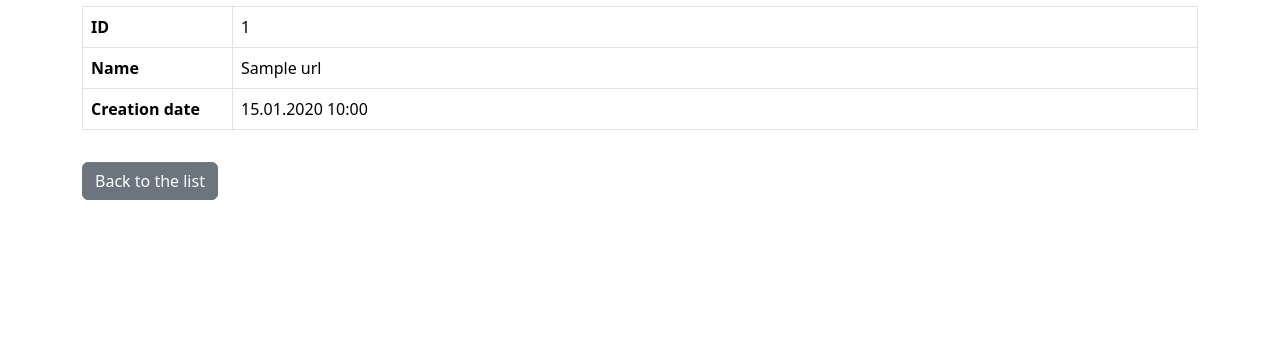
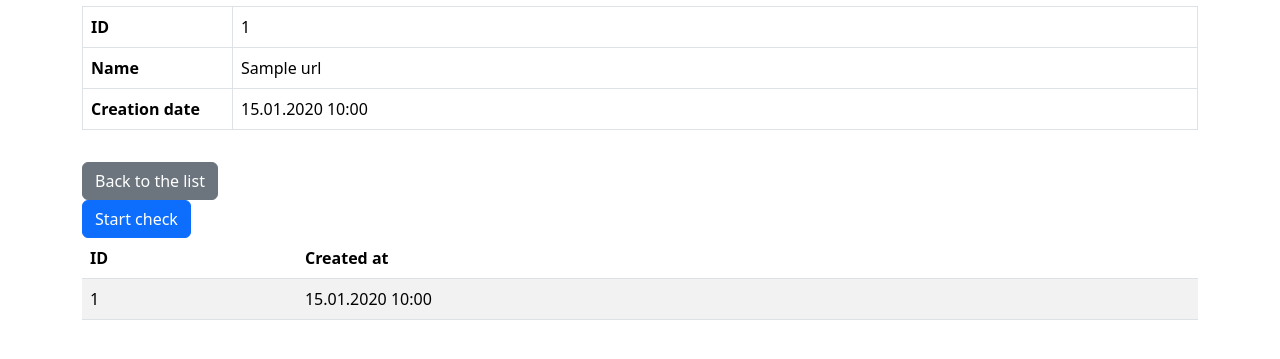
Before and after one commit to DimonDimasik/python-project-83, a Flask app: page /urls/1 in a window 1280 px wide. Shown: the part 146-505 px from the top of the page. Run offline with Flask 3, Linux system fonts and the light colour scheme; a database or web service that is not in the repository returns one stand-in record (values such as "Sample title"); some libraries are stand-ins or nearby versions.

Commit message:
add templates changes

```diff
--- a/page_analyzer/templates/url_show.html
+++ b/page_analyzer/templates/url_show.html
@@ -23,6 +23,31 @@
             </tbody>
         </table>
         <a href="{{ url_for('main.list_urls') }}" class="btn btn-secondary mt-3">Back to the list</a>
+
+        <form method="post" action="{{ url_for('main.add_url_check', id=url['id']) }}">
+        <button type="submit" class="btn btn-primary">Start check</button>
+        </form>
+
+        <table class="table table-striped" data-test="checks">
+        <thead>
+            <tr>
+                <th>ID</th>
+                <th>Created at</th>
+            </tr>
+        </thead>
+        <tbody>
+            {% for check in checks %}
+            <tr>
+                <td>{{ check['id'] }}</td>
+                <td>{{ check['created_at'].strftime('%d.%m.%Y %H:%M') if check['created_at'] else '' }}</td>
+            </tr>
+            {% else %}
+            <tr>
+                <td colspan="2" class="text-center">No checks yet</td>
+            </tr>
+            {% endfor %}
+        </tbody>
+        </table>
     </div>
 </div>
 {% endblock %}
--- a/page_analyzer/templates/urls.html
+++ b/page_analyzer/templates/urls.html
@@ -12,6 +12,7 @@
                     <th scope="col">ID</th>
                     <th scope="col">Name</th>
                     <th scope="col">Creation date</th>
+                    <th scope="col">Last check</th>
                 </tr>
             </thead>
             <tbody>
@@ -24,10 +25,11 @@
                         </a>
                     </td>
                     <td>{{ url['created_at'].strftime('%d.%m.%Y %H:%M') if url['created_at'] else '' }}</td>
+                    <td>{{ url['last_check'].strftime('%d.%m.%Y %H:%M') if url['last_check'] else '' }}</td>
                 </tr>
                 {% else %}
                 <tr>
-                    <td colspan="3" class="text-center">No sites added</td>
+                    <td colspan="4" class="text-center">No sites added</td>
                 </tr>
                 {% endfor %}
             </tbody>
```
